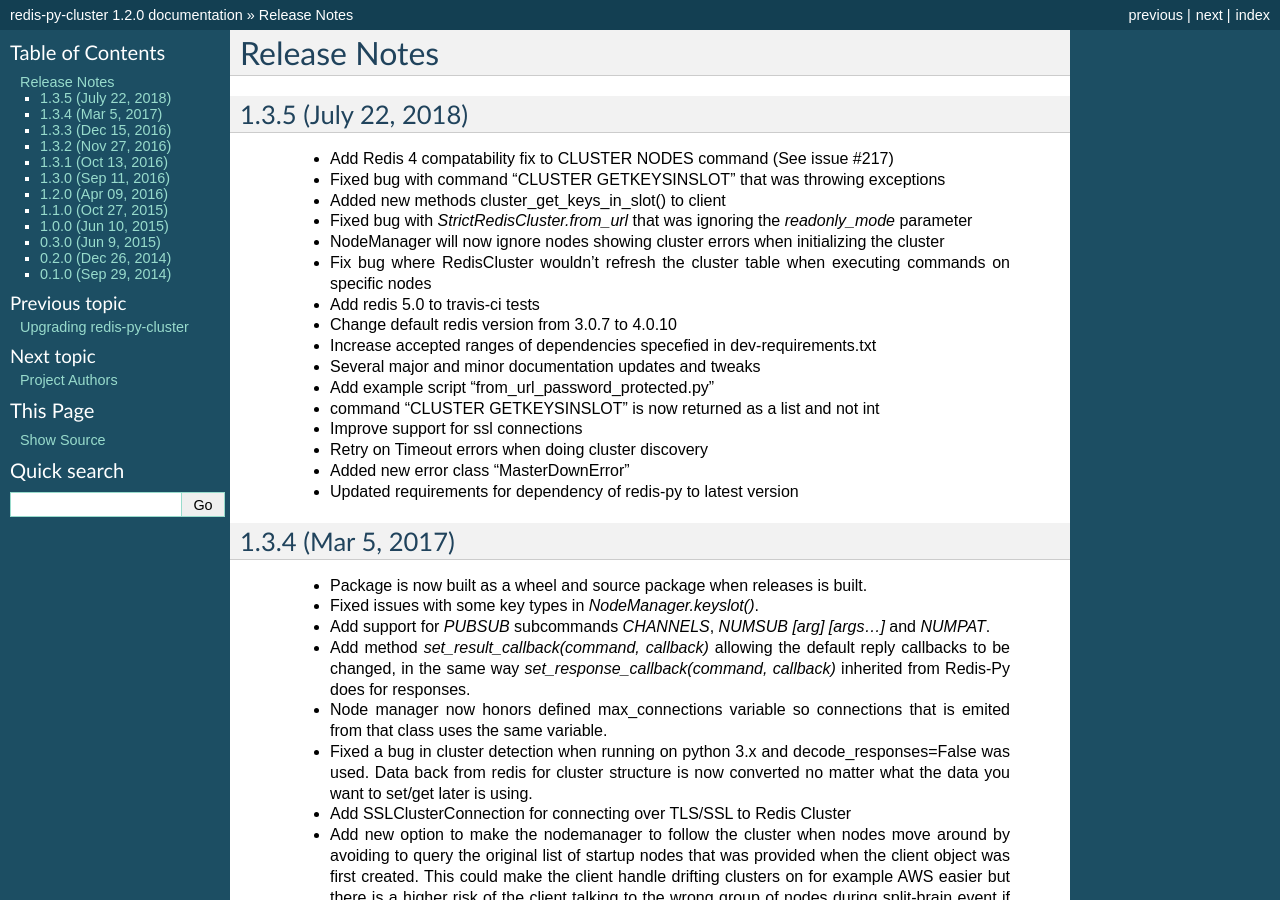
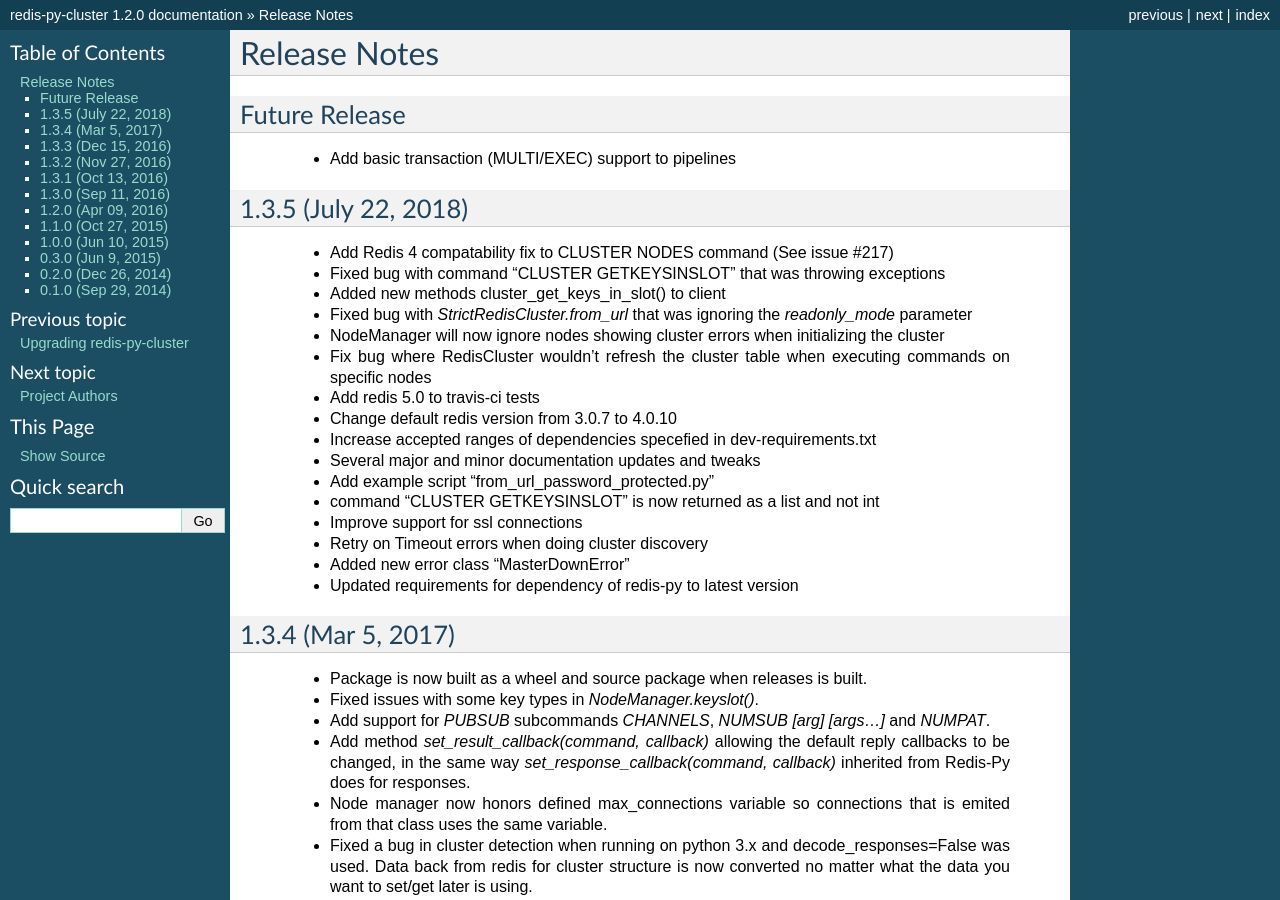
Before and after one commit to Grokzen/redis-py-cluster, a Sphinx documentation site: the page built from docs/release-notes.rst, in a window 1280 px wide and 900 px high. Built offline with Sphinx 7.4.7, drawn with Linux system fonts in a browser that asks for light colours.

Commit message:
Update release notes

```diff
--- a/docs/release-notes.rst
+++ b/docs/release-notes.rst
@@ -1,5 +1,10 @@
 Release Notes
 =============
+
+Future Release
+--------------
+
+    * Add basic transaction (MULTI/EXEC) support to pipelines
 
 1.3.5 (July 22, 2018)
 --------------
```
